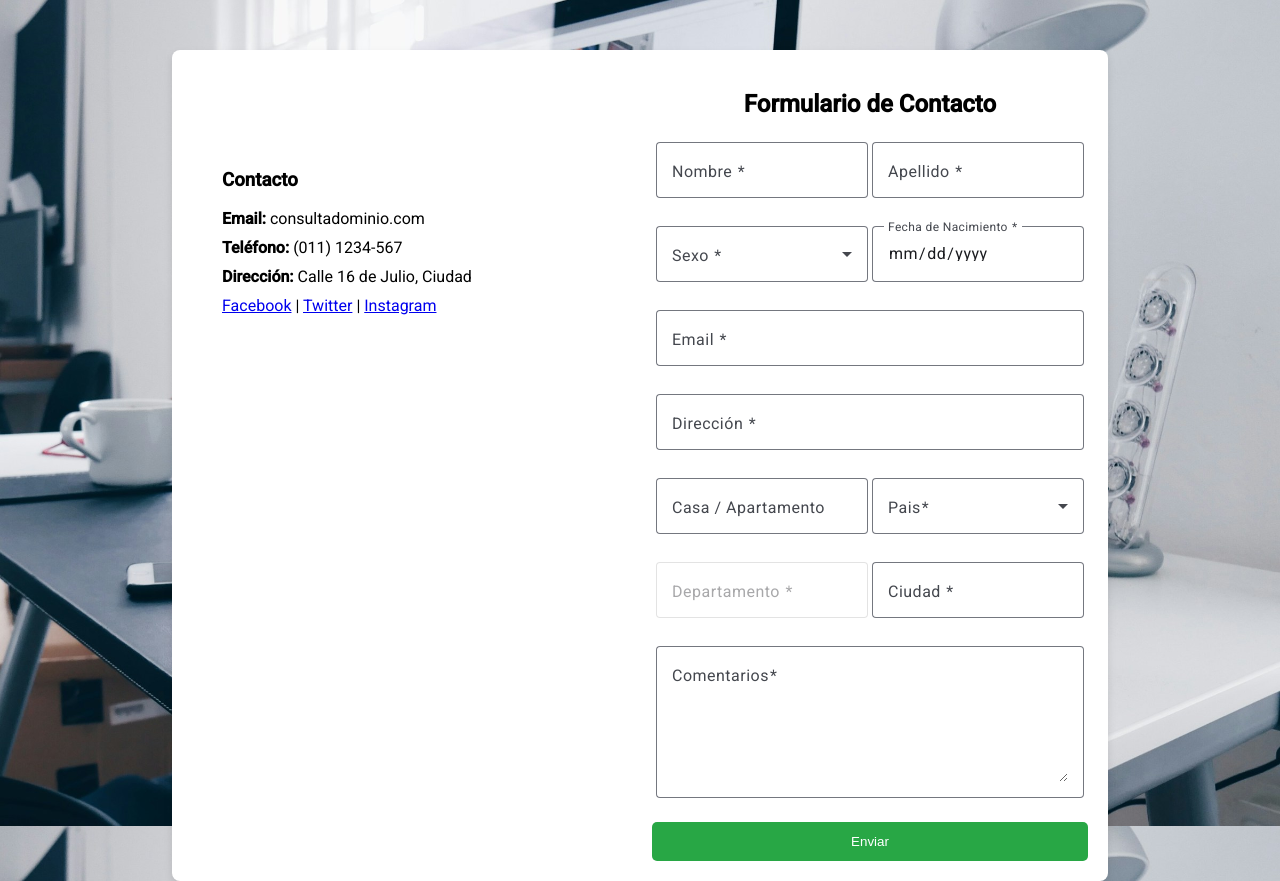
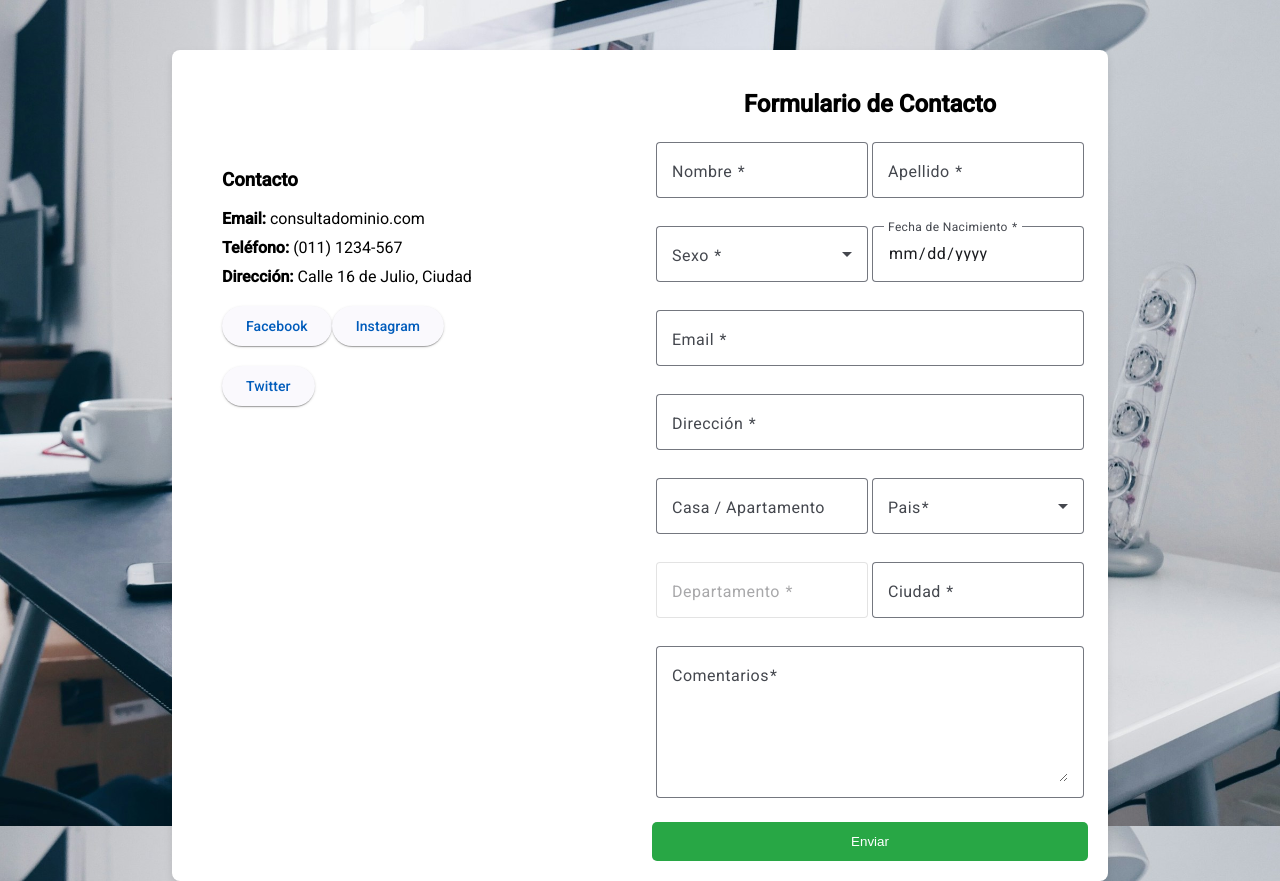
Before and after one commit to cypadilla/formulario_contact, an Angular app: page /contact-page in a window 1280 px wide. Built offline with nearby package versions, Linux system fonts and the light colour scheme.

Commit message:
Add social media buttons

```diff
--- a/src/app/features/contact/contact-page/contact-page.component.html
+++ b/src/app/features/contact/contact-page/contact-page.component.html
@@ -5,7 +5,11 @@
       <p><strong>Teléfono:</strong> (011) 1234-567</p>
       <p><strong>Dirección:</strong> Calle 16 de Julio, Ciudad</p>
       <div>
-        <a href="#">Facebook</a> | <a href="#">Twitter</a> | <a href="#">Instagram</a>
+        <div class="example-button-row">
+          <a mat-raised-button href="https://www.google.com/" target="_blank">Facebook</a>
+          <a mat-raised-button href="https://www.google.com/" target="_blank">Instagram</a>
+          <a mat-raised-button href="https://www.google.com/" target="_blank">Twitter</a>
+        </div>
       </div>
     </div>
     <div>
--- a/src/app/features/contact/contact-page/contact-page.component.ts
+++ b/src/app/features/contact/contact-page/contact-page.component.ts
@@ -1,11 +1,12 @@
 import { Component, OnInit } from '@angular/core';
 import { ContactFormComponent } from '../../contact/contact-form/contact-form.component';
 import { User } from '../../../models/user.model';
-import { MatDialog, MatDialogModule,MatDialogRef} from '@angular/material/dialog';
+import { MatDialog, MatDialogModule} from '@angular/material/dialog';
+import {MatButtonModule} from '@angular/material/button';
 
 @Component({
   selector: 'app-contact-page',
-  imports: [ContactFormComponent,MatDialogModule],
+  imports: [ContactFormComponent,MatDialogModule,MatButtonModule],
   templateUrl: './contact-page.component.html',
   styleUrl: './contact-page.component.scss',
   standalone: true
```
